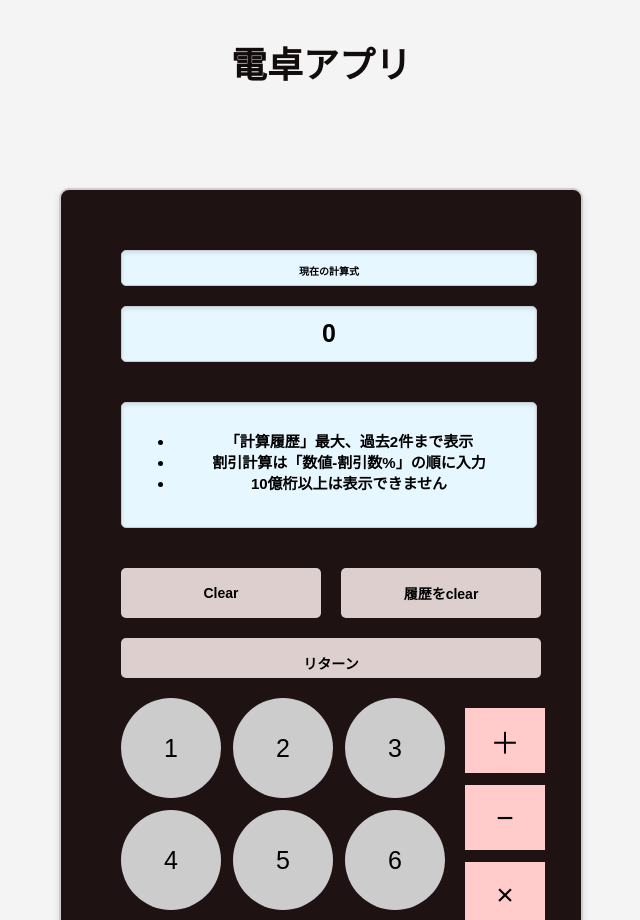
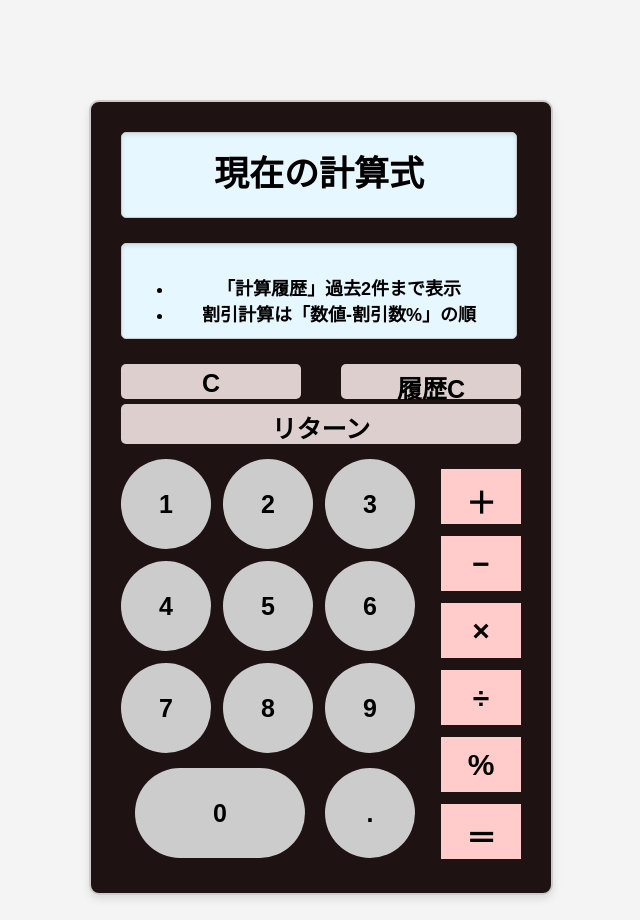
Before and after one commit to wadayuuki-pro/calculator10085, an Angular app: page / in a window 1280 px wide. Shown: the top 920 px of the page, without its empty margins (319-959 px from the left). Built offline with nearby package versions, Linux system fonts and the light colour scheme.

Commit message:
アプリの更新: デザインと機能を修正

```diff
--- a/src/app/calculator/calculator.component.css
+++ b/src/app/calculator/calculator.component.css
@@ -3,12 +3,12 @@
     flex-direction: column; /* 縦に並べる */
     max-width: 400px;/* 最大幅 */
     margin: 100px auto;/* 上下の余白を調整 */
-    padding: 60px ;/* 内側の余白 */
+    padding: 30px ;/* 内側の余白 */
     border: 2px solid #ccc;/* 枠線のスタイルを追加 */
     border-radius: 10px;/* 角を少し丸める */
     box-shadow: 0 4px 8px rgba(0, 0, 0, 0.1);
     background-color: #0e0000ec;
-    gap: 20px;
+    gap: 5px;
 }
 
 .title {
@@ -22,15 +22,15 @@
 .formula{
     margin-bottom: 20px; /* 間隔を確保 */
     padding: 12px; /* 内側の余白 */
-    font-size: 10px;
+    font-size: 35px;
     font-weight: bold;
     text-align: center;
     background-color: #e6f7ff; /* 結果エリアの背景色 */
     border: 1px solid #ccc; /* 枠線のスタイルを追加 */
     border-radius: 5px; /* 角を少し丸める */
     box-shadow: inset 0 2px 4px rgba(0, 0, 0, 0.1); /* 内側のシャドウ効果 */
-    width: 390px; /* 親要素に合わせた幅 */
-    height: 10px;
+    width: 370px; /* 親要素に合わせた幅 */
+    height: 60px;
 }
 
 .result {
@@ -43,22 +43,22 @@
     border: 1px solid #ccc; /* 枠線のスタイルを追加 */
     border-radius: 5px; /* 角を少し丸める */
     box-shadow: inset 0 2px 4px rgba(0, 0, 0, 0.1); /* 内側のシャドウ効果 */
-    width: 390px;
+    width: 350px;
     height: 30px;
     overflow: hidden; /* 必要に応じて要素がはみ出ないようにする */
 }
 
 .history {
      padding: 12px; /* 内側の余白 */
-    font-size: 15px; /* フォントサイズ */
+    font-size: 18px; /* フォントサイズ */
     font-weight: bold; /* 太字にする */
     text-align: center; /* 中央揃え */
     background-color: #e6f7ff; /* 結果エリアの背景色 */
     border: 1px solid #ccc; /* 枠線のスタイルを追加 */
     border-radius: 5px; /* 角を少し丸める */
     box-shadow: inset 0 2px 4px rgba(0, 0, 0, 0.1); /* 内側のシャドウ効果 */
-    width: 390px; /* 親要素に合わせた幅 */
-    height: 100px; /* 高さを固定 */
+    width: 370px; /* 親要素に合わせた幅 */
+    height: 70px; /* 高さを固定 */
     overflow: hidden; /* 必要に応じて要素がはみ出ないようにする */
     font-weight: bold;/* 太字にする */
 }
@@ -77,11 +77,11 @@
 .clear-history-button {
     background-color: #dccfcd;
     border: none; /* 枠線なし */
-    padding: 15px 25px; /* ボタンの内側余白 */
+    padding: 5px 25px; /* ボタンの内側余白 */
     border-radius: 5px; /* 角を丸める */
-    width: 200px;
-    height: 50px; /* ボタンの高さ */
-    font-size: 14px; /* フォントサイズ */
+    width: 180px;
+    height: 35px; /* ボタンの高さ */
+    font-size: 25px; /* フォントサイズ */
     cursor: pointer; /* ポインターアイコンを表示 */
     transition: background-color 0.3s ease; /* 背景色の変化を滑らかにする */
     font-weight: bold;/* 太字にする */
@@ -101,14 +101,15 @@
 .return-button {
     background-color: #dccfcd;
     border: none; /* 枠線なし */
-    padding: 15px 25px; /* ボタンの内側余白 */
+    padding: 5px 25px; /* ボタンの内側余白 */
     border-radius: 5px; /* 角を丸める */
-    width: 420px;
+    width: 400px;
     height: 40px; /* ボタンの高さ */
-    font-size: 14px; /* フォントサイズ */
+    font-size: 25px; /* フォントサイズ */
     cursor: pointer; /* ポインターアイコンを表示 */
     transition: background-color 0.3s ease; /* 背景色の変化を滑らかにする */
     font-weight: bold;/* 太字にする */
+    margin-bottom: 10px;
 }
 
 .return-button:hover {
@@ -124,21 +125,22 @@
     display: grid; /* グリッドレイアウトを適用 */
     grid-template-columns: repeat(3, 1fr);
     gap: 12px;
-    margin-bottom: 20px;/* ボタン間のスペース */
+    margin-bottom: 10px;/* ボタン間のスペース */
 }
 
 .number-button {
     display: flex; /* フレックスボックスでテキストを中央に配置 */
     justify-content: center; /* 横方向に中央揃え */
     align-items: center; /* 縦方向に中央揃え */
-    width: 100px; /* ボタンの幅 */
-    height: 100px; /* ボタンの高さ */
+    width: 90px; /* ボタンの幅 */
+    height: 90px; /* ボタンの高さ */
     border-radius: 50%; /* 完全な丸形にする */
     background-color: #ccc; /* 数字ボタンの背景色 */
     font-size: 25px; /* フォントサイズ */
     cursor: pointer; /* ポインター表示 */
     transition: background-color 0.3s ease; /* 背景色の変化を滑らかにする */
     border: 2px solid #ff6e6100; /* 枠線の色 */
+    font-weight: bold;/* 太字にする */
 }
 
 .number-button:hover {
@@ -160,14 +162,15 @@
 .button-button {display: flex; /* フレックスボックスでテキストを中央に配置 */
     justify-content: center; /* 横方向に中央揃え */
     align-items: center; /* 縦方向に中央揃え */
-    width: 100px; /* ボタンの幅 */
-    height: 100px; /* ボタンの高さ */
+    width: 90px; /* ボタンの幅 */
+    height: 90px; /* ボタンの高さ */
     border-radius: 50%; /* 完全な丸形にする */
     background-color: #ccc; /* 数字ボタンの背景色 */
     font-size: 25px; /* フォントサイズ */
     cursor: pointer; /* ポインター表示 */
     transition: background-color 0.3s ease;
     border: 2px solid #ff6e6100; /* 枠線の色 */
+    font-weight: bold;/* 太字にする */
 }
 
 .button-button:hover {
@@ -179,16 +182,17 @@
     transform: scale(0.95); /* 押し込む効果 */
 }
 
-.zero-button {width: 200px; /* ボタンの幅 */
-    height: 100px; /* ボタンの高さ */
+.zero-button {width: 170px; /* ボタンの幅 */
+    height: 90px; /* ボタンの高さ */
     border-radius: 80px; /* 丸形にする */
     background-color: #ccc; /* 数字ボタンの背景色 */
     border: none; /* 枠線なし */
     font-size: 25px; /* フォントサイズ */
     cursor: pointer; /* ポインター表示 */
     align-self: flex-end; /* ボタンのみ右端に配置 */
-    margin: 10px 0; /* 上下間隔を調整 */
+    margin: 5px 0; /* 上下間隔を調整 */
     transition: background-color 0.3s ease, transform 0.2s ease;
+    font-weight: bold;/* 太字にする */
 }
 
 .zero-button:hover {
@@ -210,13 +214,14 @@
 
 .operation-button {
     width: 80px; /* ボタンの幅 */
-    height: 65px; /* ボタンの高さ */
+    height: 55px; /* ボタンの高さ */
     background-color: #ffcccb; /* 背景色（任意） */
     border: 2px solid #11111300; /* 枠線の色 */
     font-size: 30px; /* 小さいフォントサイズ */
     padding: 8px 12px; /* 小さめの内側余白 */
     cursor: pointer; /* ポインター表示 */
     transition: background-color 0.3s ease;
+    font-weight: bold;/* 太字にする */
 }
 
 .operation-button:hover {
--- a/src/app/calculator/calculator.component.html
+++ b/src/app/calculator/calculator.component.html
@@ -1,11 +1,8 @@
-<p class="title">電卓アプリ</p>
-
 <div class="calculator">
 
 
     <div class="formula-result">
     <div class="formula">{{ currentFormula || '現在の計算式'}}</div>
-    <div class="result">{{ displayValue || '結果' }}</div>
     </div>
 
     <div class="history">
@@ -16,8 +13,8 @@
 
 
     <div class="clear">
-        <button class="clear-button"(click)="clear()">Clear</button>
-        <button class="clear-history-button"(click)="clearHistory()">履歴をclear</button>
+        <button class="clear-button"(click)="clear()">C</button>
+        <button class="clear-history-button"(click)="clearHistory()">履歴C</button>
     </div>
 
     <button  class="return-button"(click)="returnToPreviousState()">リターン</button>
--- a/src/app/calculator/calculator.component.ts
+++ b/src/app/calculator/calculator.component.ts
@@ -1,4 +1,4 @@
-import { Component } from '@angular/core';//最新状態
+import { Component } from '@angular/core';//saisinnjyoutai
 import { FormsModule } from '@angular/forms';
 import { CommonModule } from '@angular/common';
 import { Decimal } from 'decimal.js'
@@ -14,7 +14,7 @@ export class CalculatorComponent {
   previousValue: Decimal | null = null; // 前回の値
   operation: string | null = null; // 演算子
   displayValue: string = '0'; // 表示する値
-  history: string[] = ['「計算履歴」最大、過去2件まで表示',`割引計算は「数値-割引数%」の順に入力`,'10億桁以上は表示できません']; // 履歴
+  history: string[] = ['「計算履歴」過去2件まで表示',`割引計算は「数値-割引数%」の順`]; // 履歴
   currentFormula: string = ''; // 現在の計算式
   isReturnActive: boolean = false; // リターン操作を示す
   returnFormula: string = ''; // リターン操作の式
@@ -28,26 +28,93 @@ export class CalculatorComponent {
   discountRate:number | null = null;
 
   inputNumber(value: string): void {
-    // 初回の「-」入力は負の数として扱う
+
+     // エラー状態の場合はリセットして新しい入力を受け付ける
+     if (this.currentFormula.includes('E:')) {
+      this.clear(); // 状態をリセット
+  }
+
+    if (this.currentFormula.replace(/\s+/g, '').length >= 22) {
+      this.currentFormula = 'E:これ以上は入力不可'; // エラーメッセージを表示
+      return; // 処理を終了
+  }
+
+    // 10桁以上の入力は無視（負号を除く桁数をカウント）
+    if (this.currentValue.replace(/^-/, '').length >= 10) {
+        return; // 入力を無視
+    }
+
+    // 初回入力が「-」の場合（負号）
     if (this.currentValue === '' && value === '-') {
         this.currentValue = '-';
         this.currentFormula = '-';
-    } else {
+        return;
+    }
+
+    // 負号の後に「0」を入力（負のゼロの状態を保持）
+    if (this.currentValue === '-' && value === '0') {
+        this.currentValue = '-0';
+        this.currentFormula = '-0';
+        return;
+    }
+
+    // 「-0」の後に小数点を入力する場合
+    if (this.currentValue === '-0' && value === '.') {
+        this.currentValue = '-0.';
+        this.currentFormula = '-0.';
+        return;
+    }
+
+    // 「-0.x」の後に数字を入力する場合
+    if (this.currentValue.startsWith('-0') && this.currentValue.includes('.') && value.match(/\d/)) {
         this.currentValue += value;
         this.currentFormula += value;
+        return;
     }
 
-    // 現在の値が100億桁以上になっていないかをチェック
-    const numericValue = this.currentValue.replace('-', ''); // 負号を除いて桁数を確認
-    if (numericValue.length > 10) { // 最大10桁まで許容
-        this.currentValue = this.currentValue.slice(0, -1); // 最後の入力を取り消す
-        this.currentFormula = this.currentFormula.slice(0, -1); // 式の最後の入力も取り消す
-        return; // 処理を中断
+
+    // 0の後に数字を入力する場合
+    if(this.currentValue === '0' && value !== '0'){
+      this.currentValue = value;
+      this.currentFormula = value;
+      return;
     }
 
-    // 数値として無効な値が入らないようチェック
+    // 演算子直後に数字を入力する場合の処理
+    if (this.operation !== null && this.currentValue === '') {
+        this.currentValue = value; // 演算子後に新しい数値を設定
+        this.currentFormula += value;
+        this.displayValue = this.currentValue;
+        return;
+    }
+
+    // 通常の負の数入力（「-」で始まり数字が続く場合）
+    if (this.currentValue.startsWith('-') && value.match(/\d/)) {
+        this.currentValue += value;
+        this.currentFormula += value;
+        return;
+    }
+
+    // 初回入力が「0」の場合
+    if (this.currentValue === '' && value === '0') {
+        this.currentValue = '0';
+        this.currentFormula = '0';
+        return;
+    }
+
+    // 「0」の連続入力を防ぐ（ただし「0.」は許可）
+    if (this.currentValue === '0' && value === '0' && !this.currentValue.includes('.')) {
+        return; // 処理を無視
+    }
+
+    // 通常の入力処理
+    this.currentValue += value;
+    this.currentFormula += value;
+
+    // 数値として無効な状態を検出（負号、小数点を考慮）
     if (!this.isValidNumber(this.currentValue)) {
-        throw new Error('無効な数値が入力されています');
+        this.currentFormula = 'E:無効な数値が入力されています';
+        return;
     }
 
     this.displayValue = this.currentValue;
@@ -60,6 +127,11 @@ private isValidNumber(value: string): boolean {
 
   // 小数点ボタンが押されたら
 inputDecimal(): void {
+  if (this.operation !== null && this.currentValue === '') {
+    this.displayValue = 'E:演算子の後に小数点は入力不可'; // メッセージを表示
+    return; // 処理を終了
+}
+
     if (!this.currentValue.includes('.')) {
         this.currentValue += this.currentValue === '' ? '0.' : '.';
         this.currentFormula = `${this.currentFormula}.`; // 小数点を反映
@@ -69,10 +141,27 @@ inputDecimal(): void {
 }
 
 setOperation(op: string): void {
+
+  // エラー状態の場合はリセットして新しい演算子を受け付ける
+  if (this.currentFormula.includes('E:')) {
+    this.clear(); // 状態をリセット
+}
+
+  // 小数点が入力されている場合は演算子を無効化
+  if (this.currentValue.endsWith('.')) {
+      return;
+  }
+  let displayOp = op; // 初期値はそのままの演算子
+  if (op === '*') {
+      displayOp = '×'; // 表示用は「×」
+  } else if (op === '/') {
+      displayOp = '÷'; // 表示用は「÷」
+  }
+
   if (this.previousValue === null && this.currentValue === '') {
       // 初回の操作で「-」以外の演算子が押された場合にエラー
       if (op !== '-') {
-          this.displayValue = '数値を入力してください';
+          this.currentFormula = 'E:数値を入力してください';
           return;
       }
   }
@@ -84,19 +173,17 @@ setOperation(op: string): void {
 
   // 連続で演算子が押された場合に前の演算子を置き換える
   if (this.operation !== null && this.currentValue === '') {
-      // 直前の演算子を削除し、新しい演算子で置き換える
       this.currentFormula = this.currentFormula.slice(0, -3); // 演算子と空白を削除
-      this.currentFormula += ` ${op} `;
+      this.currentFormula += ` ${displayOp} `;
   } else {
       // 通常の処理
-      this.currentFormula += ` ${op} `;
+      this.currentFormula += ` ${displayOp} `;
   }
 
   this.operation = op; // 新しい演算子を設定
   this.currentValue = ''; // 現在の値をリセット
   this.saveState();
 }
-
 
 calculate(): void {
   this.currentFormula = this.preprocessFormula(this.currentFormula);
@@ -107,29 +194,41 @@ calculate(): void {
 
           // トークン数チェック
           if (tokens.length < 3) {
-              throw new Error('不完全な式です');
+              this.currentFormula = 'E:不完全な式です';
+              return;
           }
+
           // 優先順位を考慮して計算
           const intermediateResult = this.processOperators(tokens, ['*', '/']);
           const finalResult = this.processOperators(intermediateResult, ['+', '-']);
 
           const result = new Decimal(finalResult[0]);
 
-          // **桁数チェック**: 数値が大きすぎる場合にエラーを表示
+          // **計算結果の桁数チェック**
           const resultString = result.toFixed(); // 結果を文字列として取得
-          if (resultString.length > 10) { // 10桁以上かチェック
-              this.displayValue = 'エラー: 数字が大きすぎます';
-              this.history.push('エラー: 数字が大きすぎます');
+          if (resultString.length > 10) {
+              if (this.history.length >= 2) {
+                  this.history.shift(); // 古い履歴を削除
+              }
+              this.currentFormula = 'E:結果が大きすぎます';
+              this.history.push('E:結果が大きすぎます');
+              this.previousValue = null;
+              this.currentValue = '';
               return;
           }
+
           // 結果を表示
           this.displayValue = result.mod(1).isZero() ? result.toFixed(0) : result.toFixed(8);
 
-          // 履歴を更新
-          this.history.push(`${this.currentFormula} = ${this.displayValue}`);
-          if (this.history.length > 2) {
-              this.history.shift(); // 古い履歴を削除
+          // 履歴の演算子を表示用に変換して更新
+          const displayFormula = this.currentFormula
+              .replace(/\*/g, '×') // * を × に変換
+              .replace(/\//g, '÷'); // / を ÷ に変換
+
+          if (this.history.length >= 2) {
+              this.history.shift(); // 先に古い履歴を削除
           }
+          this.history.push(`${displayFormula} = ${this.displayValue}`); // 新しい履歴を追加
 
           // 初期値に更新
           this.previousValue = result;
@@ -137,7 +236,9 @@ calculate(): void {
           this.currentValue = '';
           this.operation = null;
       } catch (error) {
-          this.displayValue = error instanceof Error ? `エラー: ${error.message}` : '不明なエラーが発生しました';
+          const errorMessage = error instanceof Error ? `E: ${error.message}` : 'E:不明なエラーが発生しました';
+          this.displayValue = errorMessage;
+          this.currentFormula = errorMessage; // currentFormula にもエラーを反映
       }
   }
 }
@@ -145,7 +246,7 @@ calculate(): void {
 setDiscount(): void {
   // 必要な条件を確認
   if (this.previousValue === null || this.currentValue === '') {
-      this.displayValue = ' 割引値が不足しています';
+      this.displayValue = 'E:割引値が不足しています';
       return;
   }
 
@@ -154,7 +255,7 @@ setDiscount(): void {
 
   // 割引率の範囲チェック
   if (discountRate.gte(100) || discountRate.lt(0)) {
-      this.displayValue = 'エラー: 割引率は0～100の間で指定してください';
+      this.displayValue = 'E:割引率は0～100の間で指定してください';
       return;
   }
   // 割引値を計算
@@ -181,7 +282,7 @@ setDiscount(): void {
 private tokenize(formula: string): string[] {
   const tokens = formula.match(/(?<!\d)-?\d+(\.\d+)?|[+\-*/]/g);
   if (!tokens || tokens.length === 0) {
-      throw new Error('式が無効です');
+      throw new Error('E:式が無効です');
   }
   return tokens;
 }
@@ -203,7 +304,7 @@ private processOperators(tokens: string[], operators: string[]): string[] {
               result = left.times(right);
           } else if (token === '/') {
               if (right.isZero()) {
-                  throw new Error('ゼロ除算エラー');
+                  throw new Error('E:ゼロ除算エラー');
               }
               result = left.div(right);
           } else if (token === '+') {
@@ -276,7 +377,7 @@ private saveState(): void {
   }
 
   private preprocessFormula(formula: string): string {
-    return formula.replace(/\s+/g, '').replace(/(\d+)\.(\d+)/g, '$1.$2'); // 必要なら空白や形式を調整
+    return formula.replace(/\s+/g, '').replace(/(\d+)\.(\d+)/g, '$1.$2').replace(/\s+/g,'').replace(/×/g,'*').replace(/÷/g,'/'); // 必要なら空白や形式を調整
 }
 
 
```
Also changed, not shown: 22 other files (tests, documents, lock files or other folders).
